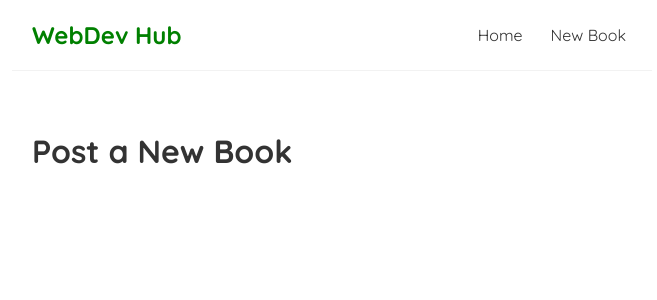
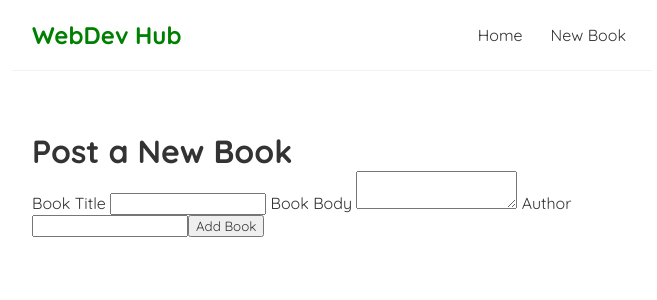
Before and after one commit to Tkamunya1/WebDev-Hub, a React (Create React App) app: page /create in a window 1280 px wide. Shown: the top 300 px of the page, without its empty margins (308-965 px from the left). Built offline with nearby package versions, Linux system fonts and the light colour scheme.

Commit message:
this commit will add a form

```diff
--- a/src/Post.js
+++ b/src/Post.js
@@ -2,6 +2,24 @@ const Post = () => {
     return (
         <div className = "post-book">
             <h1> Post a New Book </h1>
+            <form>
+                <label> Book Title </label>
+                <input
+                 type="text"
+                 required
+                 />
+                 <label> Book Body  </label>
+                 <textarea
+                 required
+                 >
+                 </textarea>
+                 <label> Author  </label>
+                <input
+                 type="text"
+                 required
+                 />
+                 <button>Add Book </button>
+            </form>
             </div>
      );
 }
```
